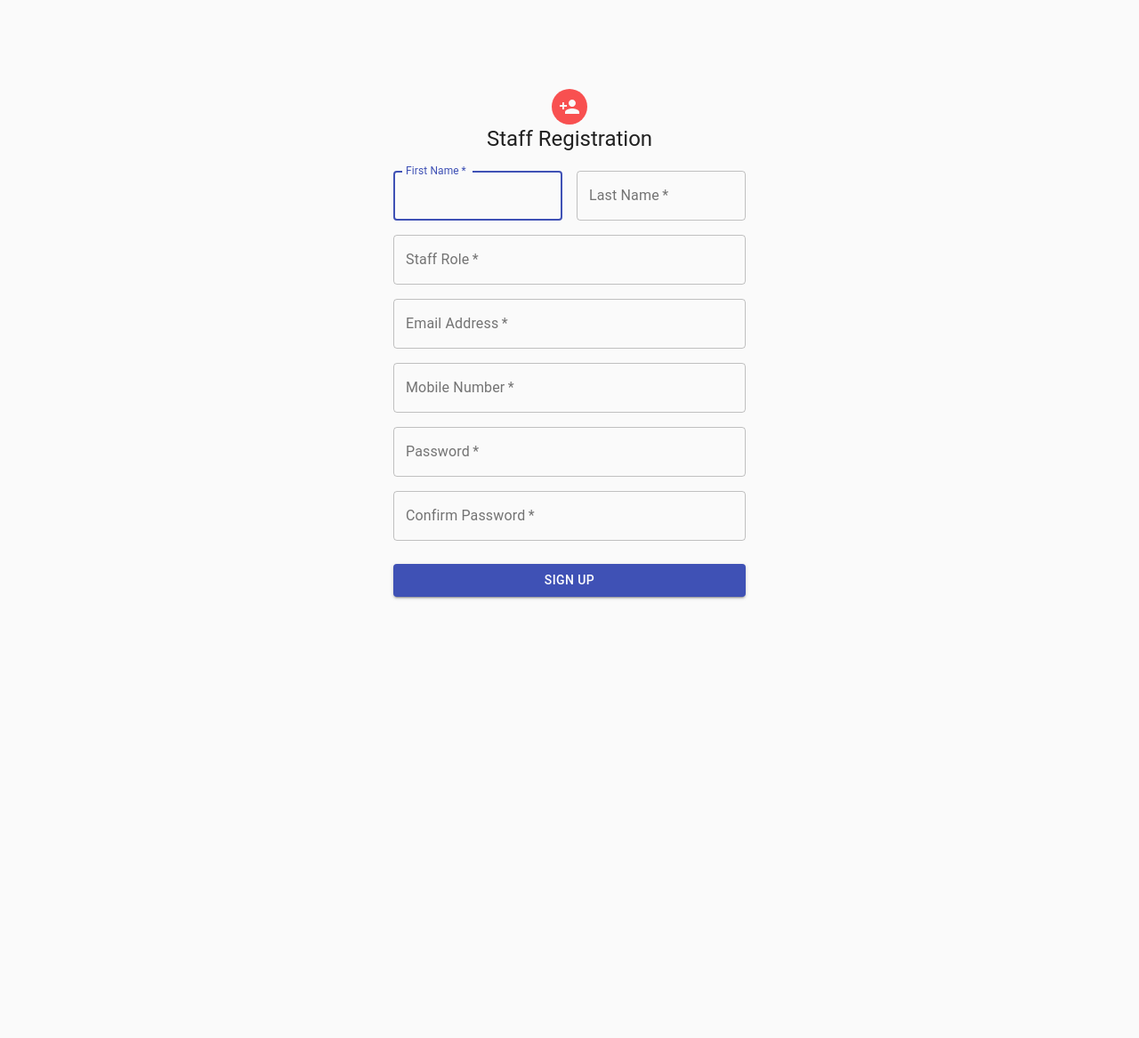
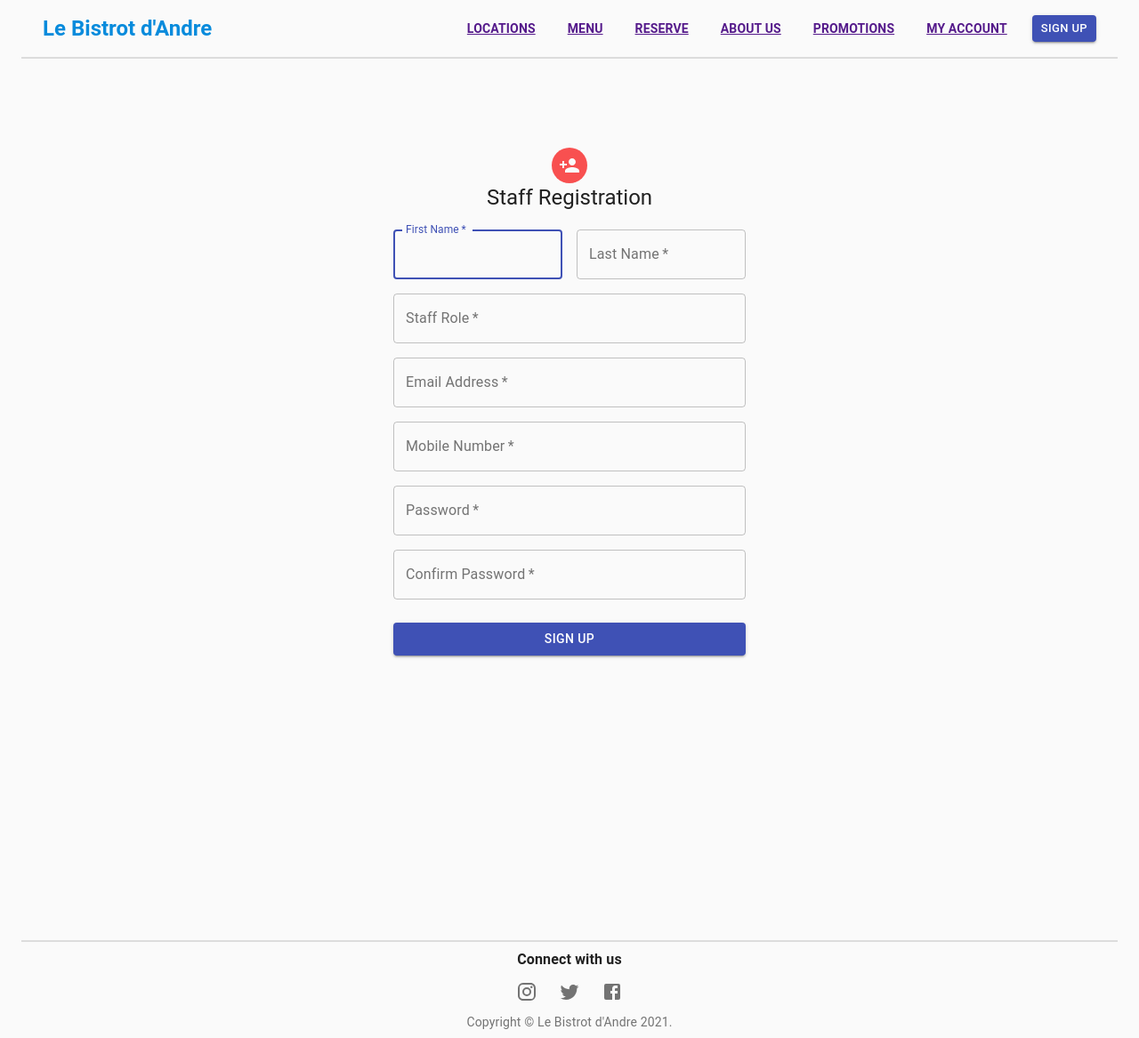
Before and after one commit to oSirhcel/SES10_eRestaurant, a React (Create React App) app in the folder frontend/client/: page /registerStaff in a window 1280 px wide. Shown: the whole page at 89% size. Before the commit the page ends 800 px from the top, so only its background shows below. Built offline with nearby package versions, Linux system fonts and the light colour scheme.

Commit message:
added margins

```diff
--- a/frontend/client/src/components/Register/customer.js
+++ b/frontend/client/src/components/Register/customer.js
@@ -14,6 +14,18 @@ import { connect } from "react-redux";
 import { setAlert } from "../../actions/alert";
 import { register } from "../../actions/auth";
 import PropTypes from "prop-types";
+//Imports for margins
+import Header from "../margins/header";
+import Footer from "../margins/footer";
+
+const sections = [
+  { title: "LOCATIONS", url: "#" },
+  { title: "MENU", url: "#" },
+  { title: "RESERVE", url: "#" },
+  { title: "ABOUT US", url: "#" },
+  { title: "PROMOTIONS", url: "#" },
+  { title: "MY ACCOUNT", url: "#" },
+];
 
 const RegisterCustomer = ({ setAlert, register, isAuthenticated }) => {
   const [formData, setFormData] = useState({
@@ -51,9 +63,9 @@ const RegisterCustomer = ({ setAlert, register, isAuthenticated }) => {
   if (isAuthenticated) {
     return <Redirect to="/dashboard" />;
   }
-
   const paper = {
     marginTop: 100,
+    marginBottom: 300,
     display: "flex",
     flexDirection: "column",
     alignItems: "center",
@@ -70,6 +82,10 @@ const RegisterCustomer = ({ setAlert, register, isAuthenticated }) => {
   };
 
   return (
+    <div>
+      <Container maxWidth="lg">
+        <Header title="Le Bistrot d'Andre" sections={sections} />
+      </Container>
       <Container component="main" maxWidth="xs">
         <CssBaseline />
         <div style={paper}>
@@ -182,7 +198,7 @@ const RegisterCustomer = ({ setAlert, register, isAuthenticated }) => {
             </Button>
             <Grid container justify="flex-end">
               <Grid item>
-              <Link href="#" variant="body2">
+                <Link to="/login" variant="body2">
                   Already have an account? Sign in
                 </Link>
               </Grid>
@@ -191,6 +207,10 @@ const RegisterCustomer = ({ setAlert, register, isAuthenticated }) => {
         </div>
         <Box mt={5}></Box>
       </Container>
+      <Container>
+        <Footer />
+      </Container>
+    </div>
   );
 };
 
--- a/frontend/client/src/components/Register/staff.js
+++ b/frontend/client/src/components/Register/staff.js
@@ -17,14 +17,26 @@ import { connect } from "react-redux";
 import { setAlert } from "../../actions/alert";
 import { register } from "../../actions/auth";
 import PropTypes from "prop-types";
+//Imports for margins
+import Header from "../margins/header";
+import Footer from "../margins/footer";
+
+const sections = [
+  { title: "LOCATIONS", url: "#" },
+  { title: "MENU", url: "#" },
+  { title: "RESERVE", url: "#" },
+  { title: "ABOUT US", url: "#" },
+  { title: "PROMOTIONS", url: "#" },
+  { title: "MY ACCOUNT", url: "#" },
+];
 
 const RegisterStaff = ({ setAlert, register, isAuthenticated }) => {
   const [formData, setFormData] = useState({
     firstname: "",
     lastname: "",
+    role: "",
     email: "",
     phone: "",
-    address: "",
     password: "",
     password2: "",
   });
@@ -57,6 +69,7 @@ const RegisterStaff = ({ setAlert, register, isAuthenticated }) => {
 
   const paper = {
     marginTop: 100,
+    marginBottom: 320,
     display: "flex",
     flexDirection: "column",
     alignItems: "center",
@@ -73,6 +86,10 @@ const RegisterStaff = ({ setAlert, register, isAuthenticated }) => {
   };
 
   return (
+    <div>
+      <Container maxWidth="lg">
+        <Header title="Le Bistrot d'Andre" sections={sections} />
+      </Container>
       <Container component="main" maxWidth="xs">
         <CssBaseline />
         <div style={paper}>
@@ -147,17 +164,6 @@ const RegisterStaff = ({ setAlert, register, isAuthenticated }) => {
                   onChange={onChange}
                 />
               </Grid>
-            {/* <Grid item xs={12}>
-              <TextField
-                variant="outlined"
-                fullWidth
-                id="address"
-                label="Address"
-                name="address"
-                value={address}
-                onChange={onChange}
-              />
-            </Grid> */}
               <Grid item xs={12}>
                 <TextField
                   variant="outlined"
@@ -200,6 +206,10 @@ const RegisterStaff = ({ setAlert, register, isAuthenticated }) => {
         </div>
         <Box mt={5}></Box>
       </Container>
+      <Container>
+        <Footer />
+      </Container>
+    </div>
   );
 };
 
--- /dev/null
+++ b/frontend/client/src/components/margins/footer.js
@@ -0,0 +1,82 @@
+import React from "react";
+import { makeStyles } from "@material-ui/core/styles";
+import IconButton from "@material-ui/core/IconButton";
+import Typography from "@material-ui/core/Typography";
+import Link from "@material-ui/core/Link";
+import Grid from "@material-ui/core/Grid";
+import FacebookIcon from "@material-ui/icons/Facebook";
+import TwitterIcon from "@material-ui/icons/Twitter";
+import InstagramIcon from "@material-ui/icons/Instagram";
+
+function Copyright() {
+  return (
+    <Typography variant="body2" color="textSecondary" align="center">
+      {"Copyright © "}
+      <Link color="inherit" href="">
+        Le Bistrot d'Andre
+      </Link>{" "}
+      {new Date().getFullYear()}
+      {"."}
+    </Typography>
+  );
+}
+
+const useStyles = makeStyles((theme) => ({
+  footer: {
+    borderTop: `2px solid ${theme.palette.divider}`,
+    marginTop: theme.spacing(21),
+    padding: theme.spacing(1, 0),
+    maxWidth: "false",
+  },
+}));
+
+export default function Footer() {
+  const classes = useStyles();
+
+  return (
+    <footer className={classes.footer}>
+      <Grid
+        container
+        spacing={0}
+        direction="column"
+        alignItems="center"
+        justify="center"
+      >
+        <Grid direction="row">
+          <Typography style={{ fontSize: 16, fontWeight: 600 }} align="center">
+            Connect with us
+          </Typography>
+
+          <IconButton
+            aria-label="Instagram"
+            href="https://instagram.com"
+            target="_blank"
+            rel="noopener noreferrer"
+          >
+            {" "}
+            <InstagramIcon />{" "}
+          </IconButton>
+          <IconButton
+            aria-label="Twitter"
+            href="https://twitter.com"
+            target="_blank"
+            rel="noopener noreferrer"
+          >
+            {" "}
+            <TwitterIcon />{" "}
+          </IconButton>
+          <IconButton
+            aria-label="Facebook"
+            href="https://facebook.com"
+            target="_blank"
+            rel="noopener noreferrer"
+          >
+            {" "}
+            <FacebookIcon />{" "}
+          </IconButton>
+        </Grid>
+      </Grid>
+      <Copyright />
+    </footer>
+  );
+}
--- /dev/null
+++ b/frontend/client/src/components/margins/header.js
@@ -0,0 +1,82 @@
+import React from "react";
+import PropTypes from "prop-types";
+import { makeStyles, MuiThemeProvider } from "@material-ui/core/styles";
+import Toolbar from "@material-ui/core/Toolbar";
+import Button from "@material-ui/core/Button";
+import Typography from "@material-ui/core/Typography";
+import { Link } from "react-router-dom";
+
+const useStyles = makeStyles((theme) => ({
+  root: {
+    borderBottom: `2px solid ${theme.palette.divider}`,
+  },
+  toolbar: {
+    backgroundColor: "primary",
+  },
+  toolbarTitle: {
+    color: "#088bdc",
+    fontWeight: 750,
+    flex: 1,
+    fontfamily: "Serif",
+  },
+  toolbarSecondary: {
+    justifyContent: "flex-end",
+  },
+  toolbarLink: {
+    padding: theme.spacing(1),
+    flexShrink: 0,
+    overflowX: "auto",
+    marginRight: theme.spacing(2.5),
+    fontWeight: 700,
+  },
+}));
+
+export default function Header(props) {
+  const classes = useStyles();
+  const { sections, title } = props;
+
+  return (
+    <React.Fragment>
+      <div className={classes.root}>
+        <Toolbar className={classes.toolbar}>
+          <Typography
+            component="h2"
+            variant="h5"
+            color="inherit"
+            align="Left"
+            noWrap
+            className={classes.toolbarTitle}
+          >
+            {title}
+          </Typography>
+          {sections.map((section) => (
+            <Link
+              color="inherit"
+              key={section.title}
+              variant="body2"
+              href={section.url}
+              className={classes.toolbarLink}
+            >
+              {section.title}
+            </Link>
+          ))}
+          <Button
+            component={Link}
+            variant="contained"
+            size="small"
+            color="primary"
+            className={classes.toolbarSecondary}
+            to="/register"
+          >
+            Sign up
+          </Button>
+        </Toolbar>
+      </div>
+    </React.Fragment>
+  );
+}
+
+Header.propTypes = {
+  sections: PropTypes.array,
+  title: PropTypes.string,
+};
```
Lines whose indentation alone changed are shown as unchanged.
